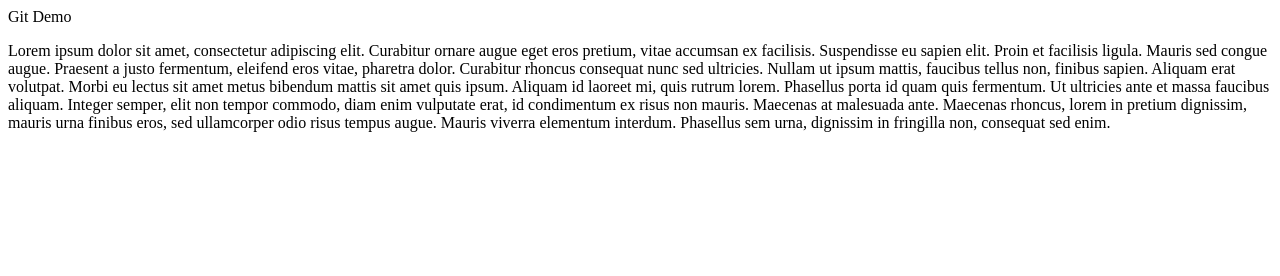
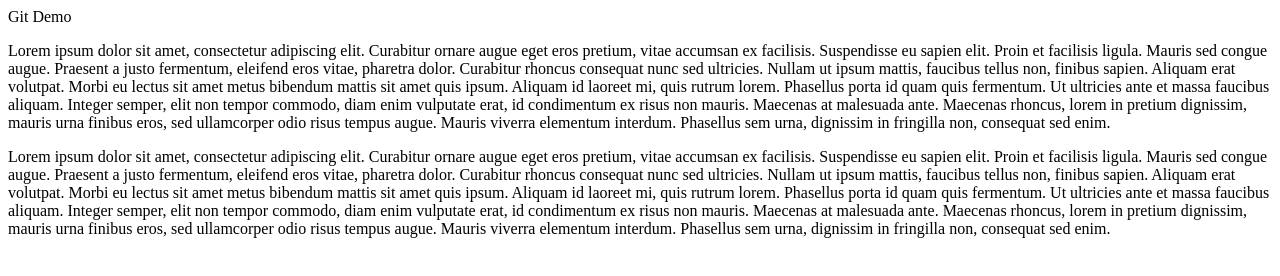
Before and after one commit to ranaves/git-demo, a plain HTML site: page index.html in a window 1280 px wide. Drawn offline with Linux system fonts and the light colour scheme.

Commit message:
Novo Parágrafo

```diff
--- a/index.html
+++ b/index.html
@@ -6,6 +6,10 @@
 
             Aliquam erat volutpat. Morbi eu lectus sit amet metus bibendum mattis sit amet quis ipsum. Aliquam id laoreet mi, quis rutrum lorem. Phasellus porta id quam quis fermentum. Ut ultricies ante et massa faucibus aliquam. Integer semper, elit non tempor commodo, diam enim vulputate erat, id condimentum ex risus non mauris. Maecenas at malesuada ante. Maecenas rhoncus, lorem in pretium dignissim, mauris urna finibus eros, sed ullamcorper odio risus tempus augue. Mauris viverra elementum interdum. Phasellus sem urna, dignissim in fringilla non, consequat sed enim.</p>
 
+
+            <p>Lorem ipsum dolor sit amet, consectetur adipiscing elit. Curabitur ornare augue eget eros pretium, vitae accumsan ex facilisis. Suspendisse eu sapien elit. Proin et facilisis ligula. Mauris sed congue augue. Praesent a justo fermentum, eleifend eros vitae, pharetra dolor. Curabitur rhoncus consequat nunc sed ultricies. Nullam ut ipsum mattis, faucibus tellus non, finibus sapien.
+
+            Aliquam erat volutpat. Morbi eu lectus sit amet metus bibendum mattis sit amet quis ipsum. Aliquam id laoreet mi, quis rutrum lorem. Phasellus porta id quam quis fermentum. Ut ultricies ante et massa faucibus aliquam. Integer semper, elit non tempor commodo, diam enim vulputate erat, id condimentum ex risus non mauris. Maecenas at malesuada ante. Maecenas rhoncus, lorem in pretium dignissim, mauris urna finibus eros, sed ullamcorper odio risus tempus augue. Mauris viverra elementum interdum. Phasellus sem urna, dignissim in fringilla non, consequat sed enim.</p>
         </div>
     </body>
 </html>
```
